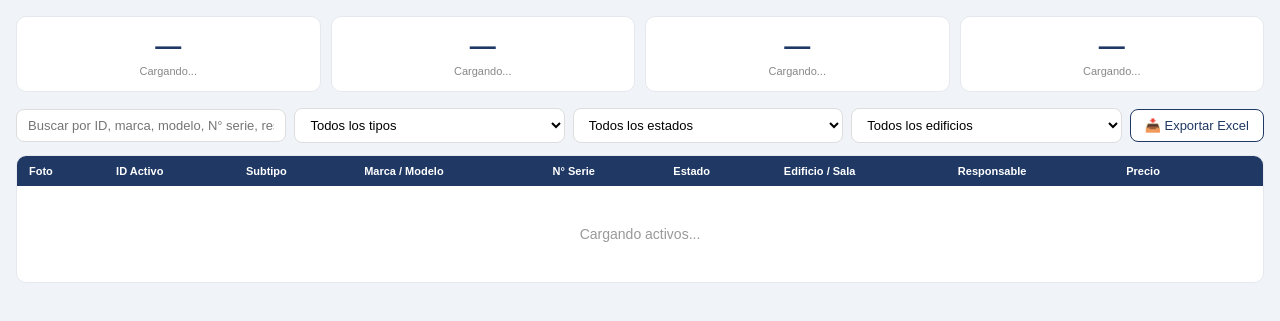
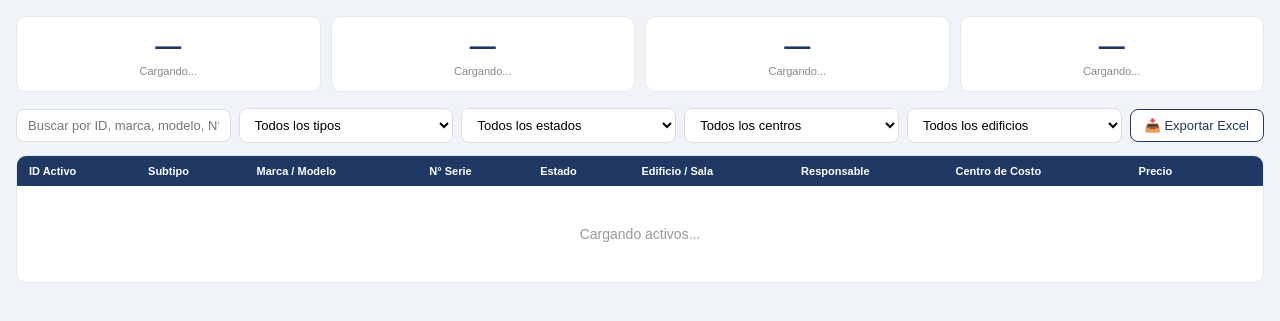
Before and after one commit to fcatalan-ai/activos-fijos, a Flask app: template templates/index.html in a window 1280 px wide. Shown: the part 39-360 px from the top of the page. Run offline with Flask 3, Linux system fonts and the light colour scheme; the template is opened without the code that fills it, so the values that code supplies are empty; some libraries are stand-ins or nearby versions.

Commit message:
Add 'Centro de Costo' dropdown and update table

```diff
--- a/templates/index.html
+++ b/templates/index.html
@@ -114,6 +114,10 @@ tr:hover td{background:#f8fafc}
       <option>Bueno</option><option>Regular</option><option>Malo</option>
       <option>De Baja</option>
     </select>
+    <select id="f-cc" onchange="filtrar()" style="min-width:180px">
+      <option value="">Todos los centros</option>
+      {% for cc in centros_costo %}<option value="{{ cc }}">{{ cc }}</option>{% endfor %}
+    </select>
     <select id="f-edificio" onchange="filtrar()">
       <option value="">Todos los edificios</option>
       <option>Básica</option><option>Media</option><option>Parvularia</option>
@@ -128,11 +132,11 @@ tr:hover td{background:#f8fafc}
     <table>
       <thead>
         <tr>
-          <th id="th-cb" style="display:none;width:36px"><input type="checkbox" id="cb-todos" onchange="seleccionarTodos(this)" class="cb-activo"></th><th>Foto</th><th>ID Activo</th><th>Subtipo</th><th>Marca / Modelo</th>
-          <th>N° Serie</th><th>Estado</th><th>Edificio / Sala</th><th>Responsable</th><th>Precio</th><th></th>
+          <th id="th-cb" style="display:none;width:36px"><input type="checkbox" id="cb-todos" onchange="seleccionarTodos(this)" class="cb-activo"></th><th>ID Activo</th><th>Subtipo</th><th>Marca / Modelo</th>
+          <th>N° Serie</th><th>Estado</th><th>Edificio / Sala</th><th>Responsable</th><th>Centro de Costo</th><th>Precio</th><th></th>
         </tr>
       </thead>
-      <tbody id="tabla-body"><tr><td colspan="10" class="loading">Cargando activos...</td></tr></tbody>
+      <tbody id="tabla-body"><tr><td colspan="11" class="loading">Cargando activos...</td></tr></tbody>
     </table>
   </div>
 </div>
@@ -408,19 +412,20 @@ function filtrar(){
   const tipo=document.getElementById('f-tipo').value;
   const estado=document.getElementById('f-estado').value;
   const edificio=document.getElementById('f-edificio').value;
-  cargarActivos(new URLSearchParams({q,tipo,estado,edificio}).toString());
+  const cc=document.getElementById('f-cc').value;
+  cargarActivos(new URLSearchParams({q,tipo,estado,edificio,centro_costo:cc}).toString());
 }
 
 const eB={Bueno:'badge-bueno',Regular:'badge-regular',Malo:'badge-malo'};
 
 function renderTabla(){
   if(!activos.length){
-    document.getElementById('tabla-body').innerHTML='<tr><td colspan="10" class="loading">No se encontraron activos</td></tr>';
+    document.getElementById('tabla-body').innerHTML='<tr><td colspan="11" class="loading">No se encontraron activos</td></tr>';
     return;
   }
   document.getElementById('tabla-body').innerHTML=activos.map(a=>`
-    <tr>
-      <td>${a.foto?`<img src="${a.foto}" class="foto-thumb" alt="foto">`:'<span style="color:#ccc;font-size:18px">📷</span>'}</td>
+        <tr id="fila-${a.id}">
+      <td id="cb-col-${a.id}" style="display:none;text-align:center;vertical-align:middle"><input type="checkbox" class="cb-activo activo-cb" value="${a.id}" onchange="onCheckChange(this)"></td>
       <td style="font-weight:700;color:#1F3864">${a.id}</td>
       <td><span class="badge badge-tipo">${a.subtipo||'—'}</span></td>
       <td>${a.marca||''} ${a.modelo||''}</td>
@@ -428,6 +433,7 @@ function renderTabla(){
       <td><span class="badge ${eB[a.estado]||''}">${a.estado||'—'}</span></td>
       <td style="font-size:12px">${a.edificio||''} — ${a.sala||''}</td>
       <td style="font-size:12px">${a.responsable||'—'}</td>
+      <td style="font-size:11px;color:#1F3864">${a.centro_costo||'—'}</td>
       <td style="font-size:12px">$${(a.precio||0).toLocaleString('es-CL')}</td>
       <td><button class="btn-sm" onclick="modoSeleccion?null:abrirPanel('${a.id}')">Ver ficha</button></td>
     </tr>`).join('');
```
